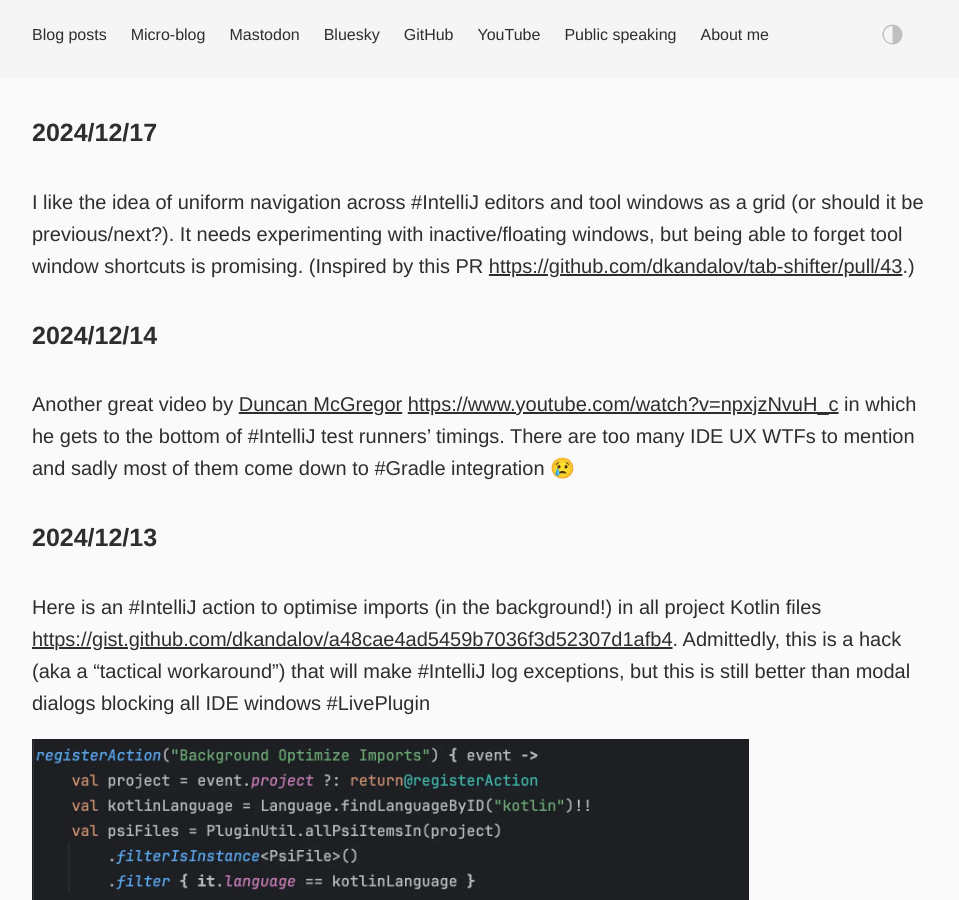
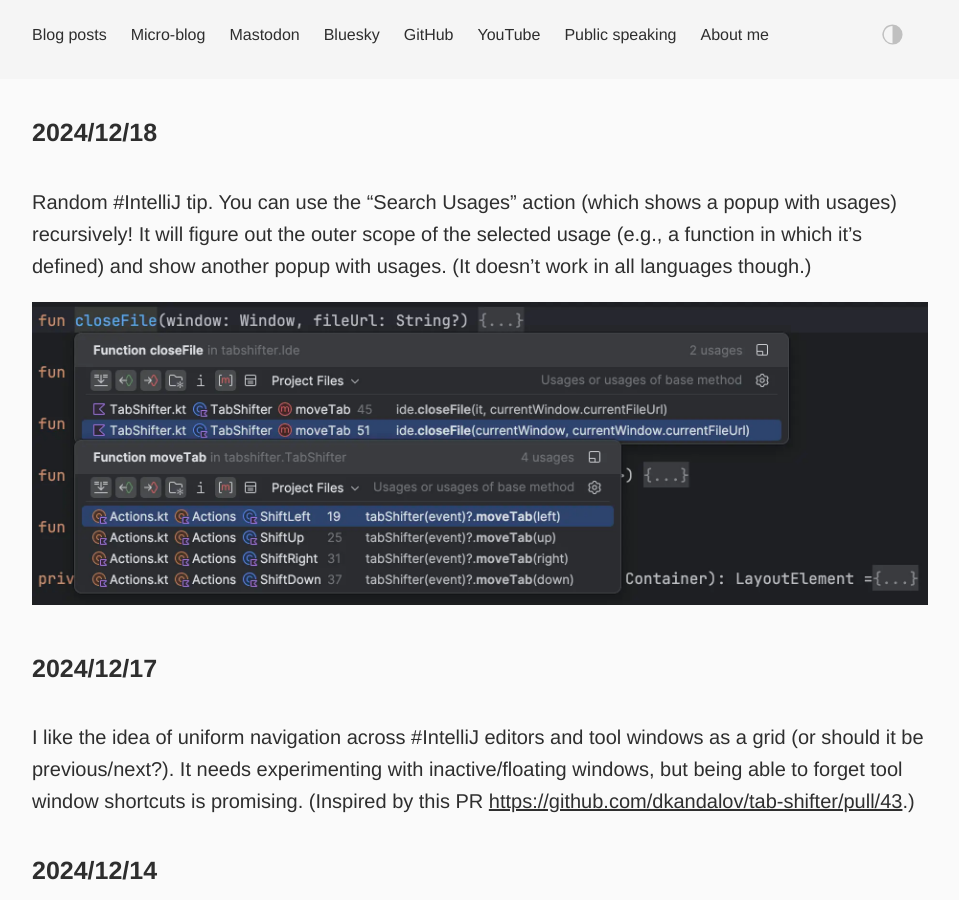
Before and after one commit to dkandalov/dkandalov.github.io, a Jekyll site: the page built from micro-blog.md, in a window 1280 px wide and 900 px high. Shown: the whole window, without its empty margins (160-1119 px from the left). Built offline with Jekyll 4.4.1, drawn with Linux system fonts in a browser that asks for light colours.

Commit message:
updated micro-blog

```diff
--- a/micro-blog.md
+++ b/micro-blog.md
@@ -2,6 +2,11 @@
 layout: post
 permalink: /micro-blog/
 ---
+
+#### 2024/12/18
+Random #IntelliJ tip. You can use the "Search Usages" action (which shows a popup with usages) recursively! It will figure out the outer scope of the selected usage (e.g., a function in which it's defined) and show another popup with usages. (It doesn't work in all languages though.)
+
+<img src="../assets/images/micro-blog/2024-12-18.webp" width="100%" height="100%"/>
 
 #### 2024/12/17
 I like the idea of uniform navigation across #IntelliJ editors and tool windows as a grid (or should it be previous/next?). It needs experimenting with inactive/floating windows, but being able to forget tool window shortcuts is promising. (Inspired by this PR <https://github.com/dkandalov/tab-shifter/pull/43>.)
```
Also changed, not shown: assets/images/micro-blog/2024-12-18.webp (added).
